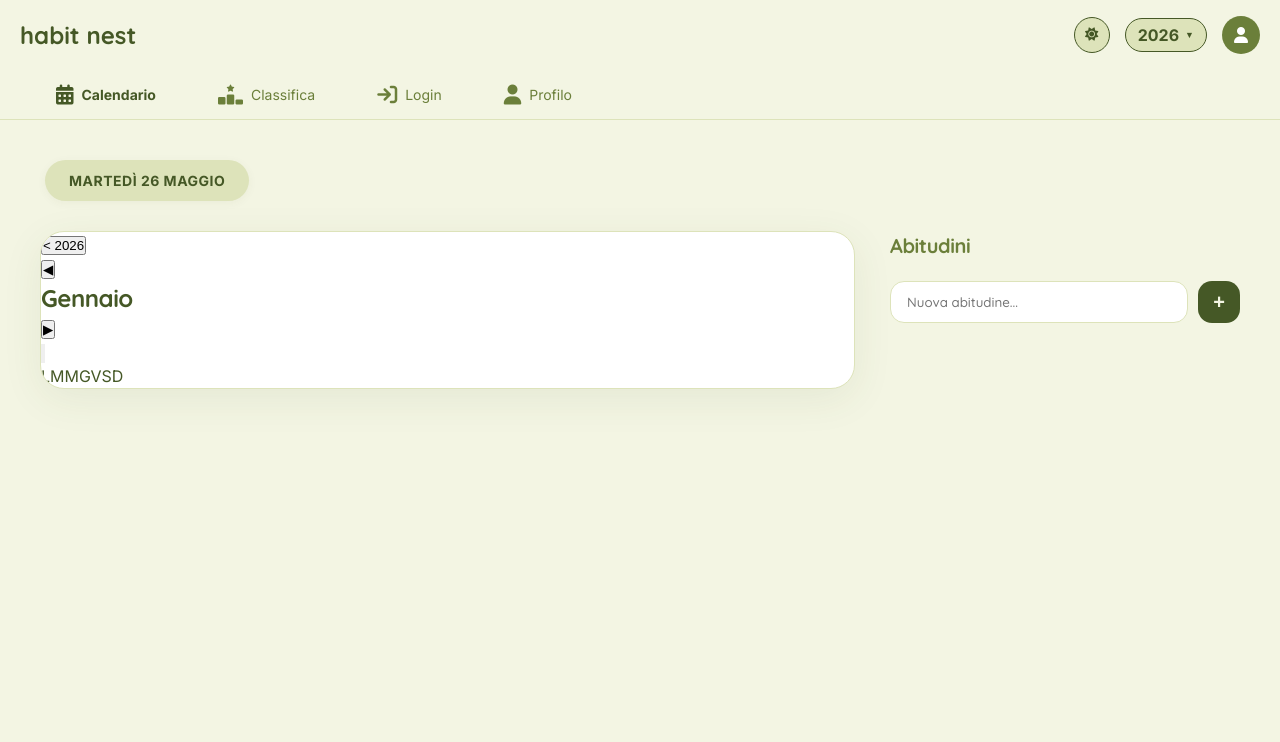
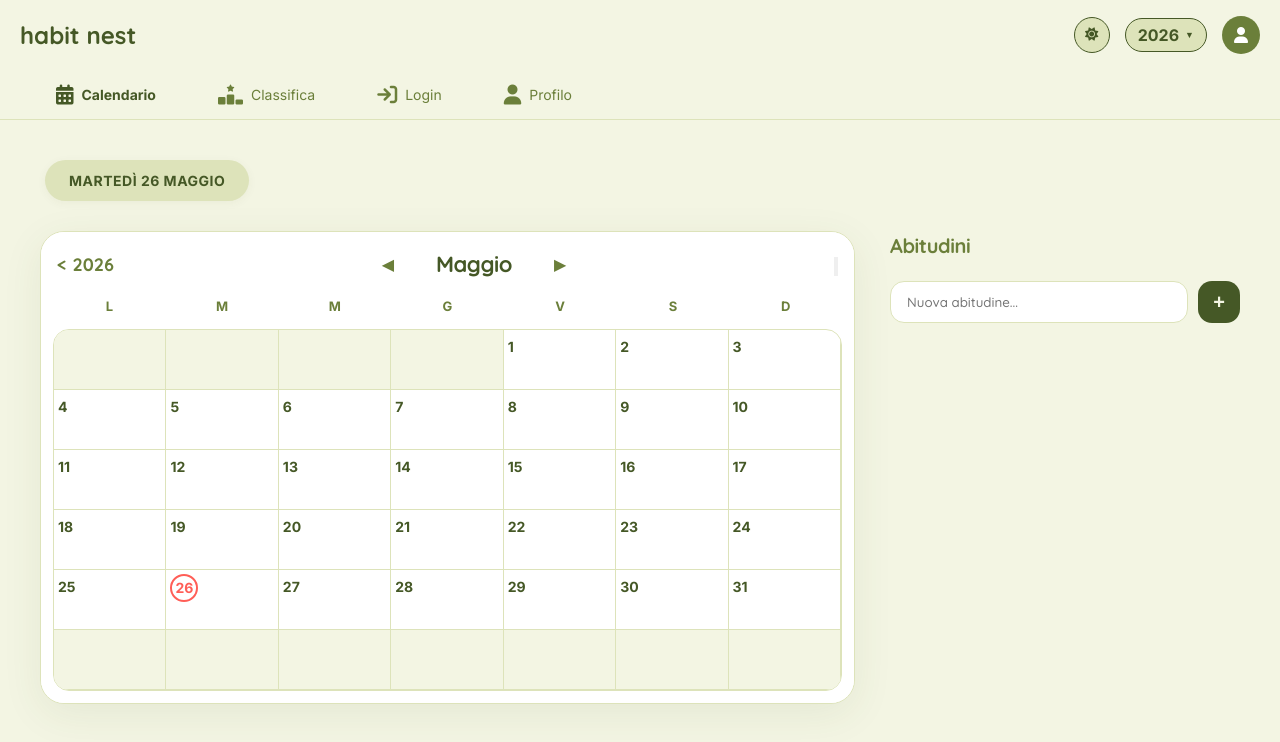
Before and after one commit to Lolalolytaaaa/Habit-Nest-INGEGNERIA-, a Vue app in the folder frontend/: page /calendar in a window 1280 px wide. Shown: the top 742 px of the page. Built offline with nearby package versions, Linux system fonts and the light colour scheme.

Commit message:
Completata vista CalendarGrid con stile css e logica

```diff
--- a/frontend/src/components/CalendarGrid.vue
+++ b/frontend/src/components/CalendarGrid.vue
@@ -63,26 +63,224 @@ export default {
   emits: ['zoom-out-to-year', 'zoom-in-to-day', 'change-year', 'change-month'],
   data() {
     return {
-      currentMonthIndex: 0,
-      currentYear: 2026,
+      currentMonthIndex: this.initialMonth !== undefined ? this.initialMonth : new Date().getMonth(),
+      currentYear: this.year || new Date().getFullYear(),
       monthNames: [
         'Gennaio', 'Febbraio', 'Marzo', 'Aprile', 'Maggio', 'Giugno',
         'Luglio', 'Agosto', 'Settembre', 'Ottobre', 'Novembre', 'Dicembre'
       ]
     }
   },
+  watch: {
+    year(newYear) {
+      this.currentYear = newYear;
+    },
+    initialMonth(newMonth) {
+      this.currentMonthIndex = newMonth;
+    }
+  },
   computed: {
-    daysInGrid() { return []; }
+    daysInGrid() {
+      const year = this.currentYear;
+      const month = this.currentMonthIndex;
+      const firstDayDate = new Date(year, month, 1);
+      const firstDayJS = firstDayDate.getDay();
+      const startOffset = (firstDayJS === 0) ? 6 : firstDayJS - 1;
+      const daysInMonth = new Date(year, month + 1, 0).getDate();
+      const grid = [];
+
+      for (let i = 0; i < startOffset; i++) {
+        grid.push({ number: '', isToday: false });
+      }
+
+      for (let i = 1; i <= daysInMonth; i++) {
+        grid.push({
+          number: i,
+          year: year,
+          month: month
+        });
+      }
+
+      const remaining = 42 - grid.length;
+      for (let i = 0; i < remaining; i++) {
+        grid.push({ number: '', isToday: false });
+      }
+
+      return grid;
+    }
   },
   methods: {
-    getHabitsForDay(day) { return []; },
-    prevMonth() {},
-    nextMonth() {},
-    isToday(day) { return false; },
-    onDayClick(day) {}
+    getHabitsForDay(day) {
+      if (!day.number || !this.habits) return [];
+      const dateKey = `${day.year}-${day.month + 1}-${day.number}`;
+      return this.habits.filter(h => h.date === dateKey);
+    },
+    prevMonth() {
+      if (this.currentMonthIndex === 0) {
+        this.currentMonthIndex = 11;
+        this.currentYear--;
+        this.$emit('change-year', this.currentYear);
+      } else {
+        this.currentMonthIndex--;
+      }
+      this.$emit('change-month', this.currentMonthIndex);
+    },
+    nextMonth() {
+      if (this.currentMonthIndex === 11) {
+        this.currentMonthIndex = 0;
+        this.currentYear++;
+        this.$emit('change-year', this.currentYear);
+      } else {
+        this.currentMonthIndex++;
+      }
+      this.$emit('change-month', this.currentMonthIndex);
+    },
+    isToday(day) {
+      if (!day.number) return false;
+      const today = new Date();
+      return today.getDate() === day.number &&
+             today.getMonth() === this.currentMonthIndex &&
+             today.getFullYear() === this.currentYear;
+    },
+    onDayClick(day) {
+      if (day.number) {
+        this.$emit('zoom-in-to-day', {
+          number: day.number,
+          month: day.month,
+          year: day.year
+        });
+      }
+    }
   }
 }
 </script>
 
 <style scoped>
+.matcha-calendar-container {
+  display: flex;
+  flex-direction: column;
+  height: 100%;
+  background-color: var(--color-white);
+}
+.calendar-header {
+  display: flex;
+  justify-content: space-between;
+  align-items: center;
+  padding: 16px;
+}
+.month-navigator {
+  display: flex;
+  align-items: center;
+  gap: 15px;
+}
+.month-nav-btn {
+  background: none;
+  border: none;
+  color: var(--matcha-mid);
+  font-size: 16px;
+  cursor: pointer;
+  padding: 5px;
+  transition: transform 0.2s ease;
+}
+.month-nav-btn:hover { transform: scale(1.2); }
+.month-title {
+  color: var(--matcha-dark);
+  font-size: 22px;
+  font-weight: 700;
+  min-width: 120px;
+  text-align: center;
+}
+
+.nav-year-btn {
+  font-family: 'Quicksand', sans-serif;
+  background: none;
+  border: none;
+  color: var(--matcha-mid);
+  font-size: 18px;
+  font-weight: 700;
+  cursor: pointer;
+  display: flex;
+  align-items: center;
+  gap: 6px;
+  transition: color 0.2s ease;
+}
+
+.nav-year-btn:hover {
+  color: var(--matcha-dark);
+}
+
+.matcha-grid-wrapper {
+  flex-grow: 1;
+  display: flex;
+  flex-direction: column;
+  padding: 0 12px 12px;
+}
+.weekdays-row {
+  display: grid;
+  grid-template-columns: repeat(7, 1fr);
+  padding-bottom: 12px;
+}
+.weekday-label {
+  text-align: center;
+  font-size: 13px;
+  font-weight: 700;
+  color: var(--matcha-mid);
+}
+.days-grid {
+  display: grid;
+  grid-template-columns: repeat(7, 1fr);
+  border: 1px solid var(--matcha-soft);
+  border-radius: 16px;
+  overflow: hidden;
+}
+.day-cell {
+  border-right: 1px solid var(--matcha-soft);
+  border-bottom: 1px solid var(--matcha-soft);
+  padding: 4px;
+  min-height: 60px;
+  cursor: pointer;
+  transition: all 0.2s ease;
+  position: relative;
+}
+.day-cell:hover:not(.empty) {
+  background-color: var(--color-white);
+  transform: translateY(-2px) scale(1.02);
+  box-shadow: 0 4px 12px rgba(69, 88, 38, 0.1);
+  z-index: 10;
+}
+.day-cell.empty { background-color: var(--matcha-bg); cursor: default; }
+.day-number { font-size: 14px; font-weight: 700; color: var(--matcha-dark); }
+
+.is-today .day-number {
+  background-color: transparent;
+  color: #ff5e57;
+  border: 2px solid #ff5e57;
+  width: 28px;
+  height: 28px;
+  border-radius: 50%;
+  display: flex;
+  justify-content: center;
+  align-items: center;
+  font-weight: 800;
+}
+
+.event-blocks { display: flex; flex-direction: column; gap: 2px; margin-top: 4px; }
+.event-block {
+  font-size: 9px;
+  padding: 1px 4px;
+  border-radius: 4px;
+  color: var(--matcha-dark);
+  font-weight: 700;
+  white-space: nowrap;
+  overflow: hidden;
+  text-overflow: ellipsis;
+  animation: slide-in 0.3s ease-out;
+}
+@keyframes slide-in {
+  from { opacity: 0; transform: translateY(2px); }
+  to { opacity: 1; transform: translateY(0); }
+}
+.block-green { background-color: var(--matcha-green); }
+.block-light { background-color: var(--matcha-light); }
+.more-indicator { font-size: 8px; color: var(--matcha-mid); font-weight: 700; padding-left: 4px; }
 </style>
```
